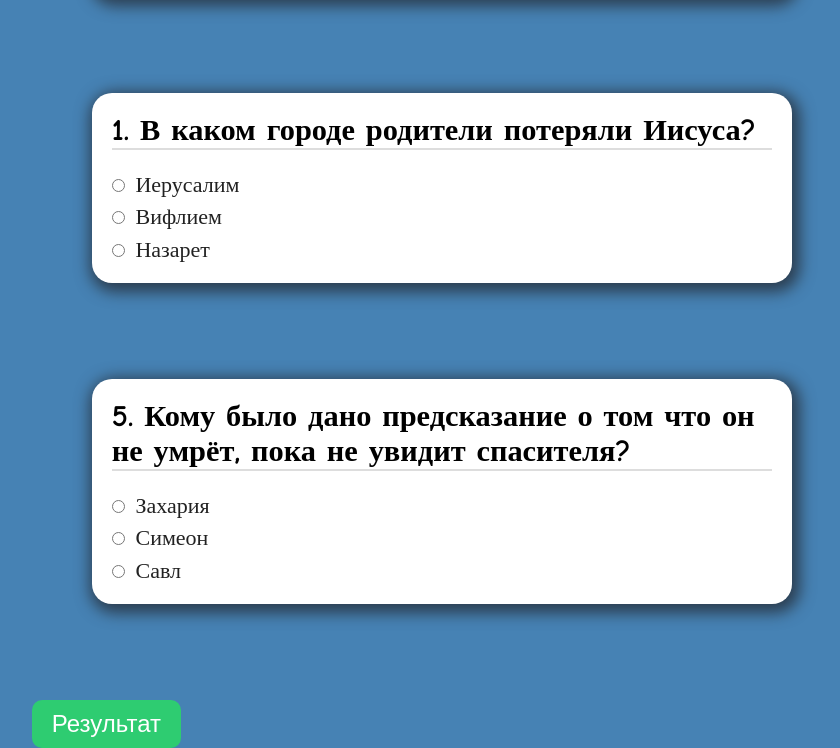
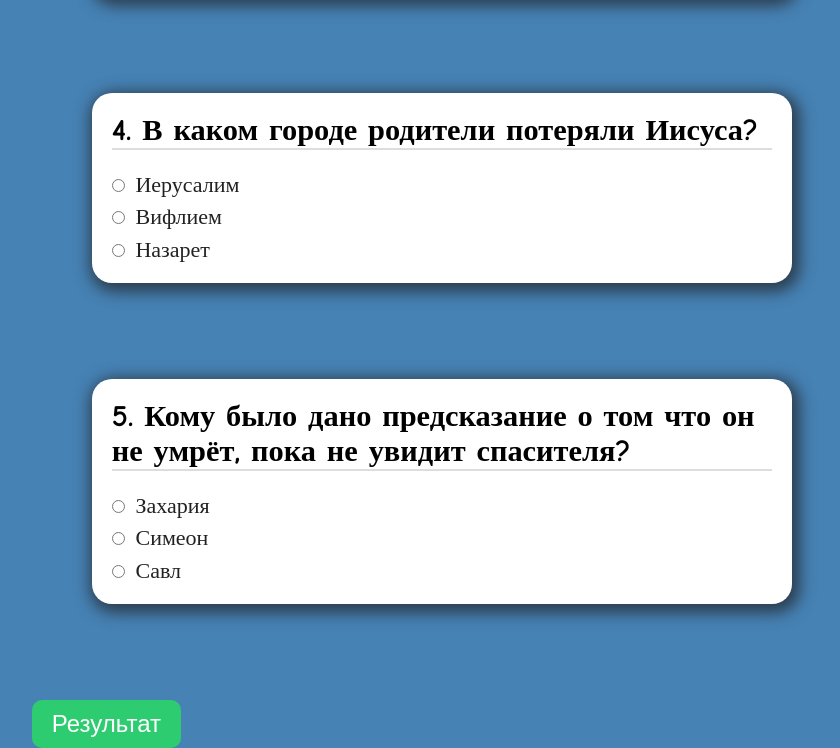
Before and after one commit to Alyosha49/Christian_quiz, a plain HTML site: page index.html in a window 1280 px wide. Shown: the part 1106-1854 px from the top of the page, without its empty margins (237-1077 px from the left). Drawn offline with Linux system fonts and the light colour scheme.

Commit message:
Это моя христианская викторина!
...

```diff
--- a/index.html
+++ b/index.html
@@ -168,7 +168,7 @@ body {
   </div>
   <div class="question question3">
     <div class="question-headline">
-      1. В каком городе родители потеряли Иисуса?
+      4. В каком городе родители потеряли Иисуса?
     </div>
     <div class="question-answers">
       <div class="answer">
```
